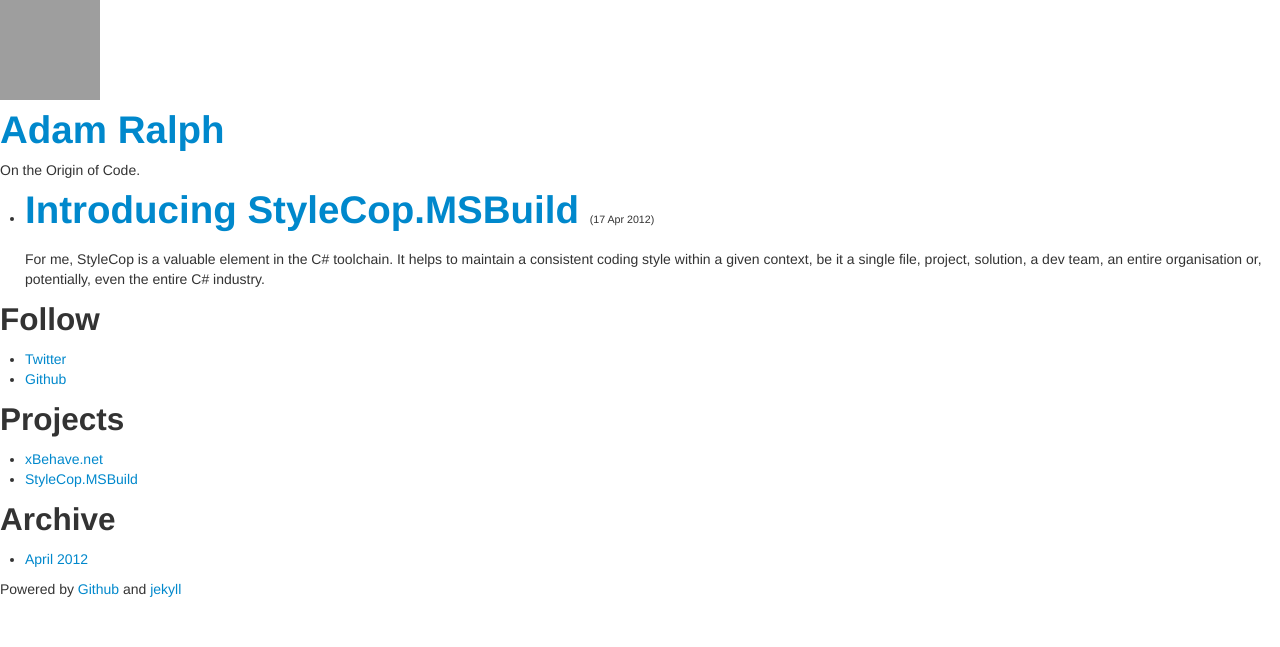
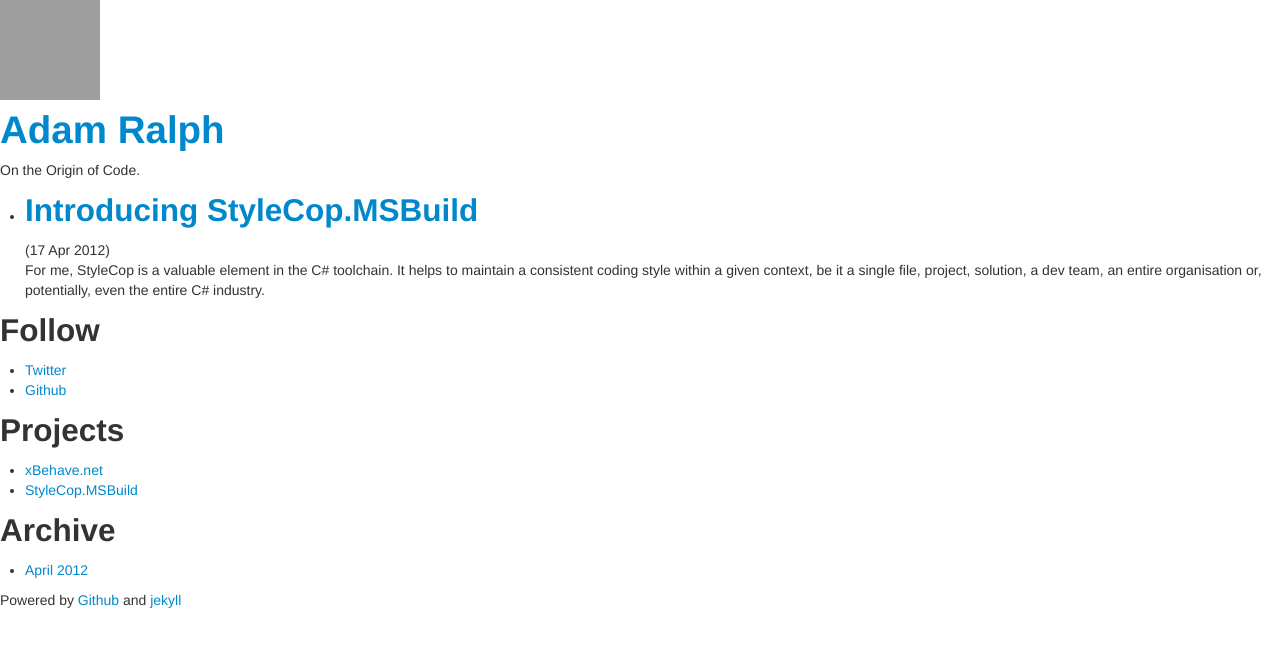
Before and after one commit to adamralph/adamralph.github.com, a Jekyll site: the page built from index.html, in a window 1280 px wide. Shown: the top 647 px of the page. Built offline with Jekyll 4.4.1, drawn with Linux system fonts in a browser that asks for light colours; Markdown is read by kramdown in place of the engine named in the settings; grey boxes are pictures that could not be loaded.

Commit message:
cleaned up generation code

```diff
--- a/_layouts/default.html
+++ b/_layouts/default.html
@@ -45,8 +45,6 @@
       </aside>
       <aside>
         <h2>Archive</h2>
-          {% assign year = '2015' %}
-          {% assign month = 'December' %}
         <ul>
           {% for post in site.posts %}
             {% capture postmonth %}{{ post.date | date: "%B" }}{% endcapture %}
--- a/index.html
+++ b/index.html
@@ -2,11 +2,12 @@
 layout: default
 title: Adam Ralph
 ---
-<ul class="posts">
-  {% for post in site.posts  limit:10 %}
-<li>
-    <h1><a href="{{ post.url | remove:'.html' }}">{{ post.title }}</a> <span style='font-size:8pt; font-weight:normal;'>({{ post.date | date_to_string }})</span></h1>
-    {{ post.content | }}
-</li>
+<ul>
+  {% for post in site.posts limit:10 %}
+  <li>
+    <h2><a href="{{ post.url | remove:'.html' }}">{{ post.title }}</a></h2>
+    ({{ post.date | date_to_string }})
+    {{ post.content }}
+  </li>
   {% endfor %}
 </ul>
```
Also changed, not shown: archive.html (+6 -12 lines).
